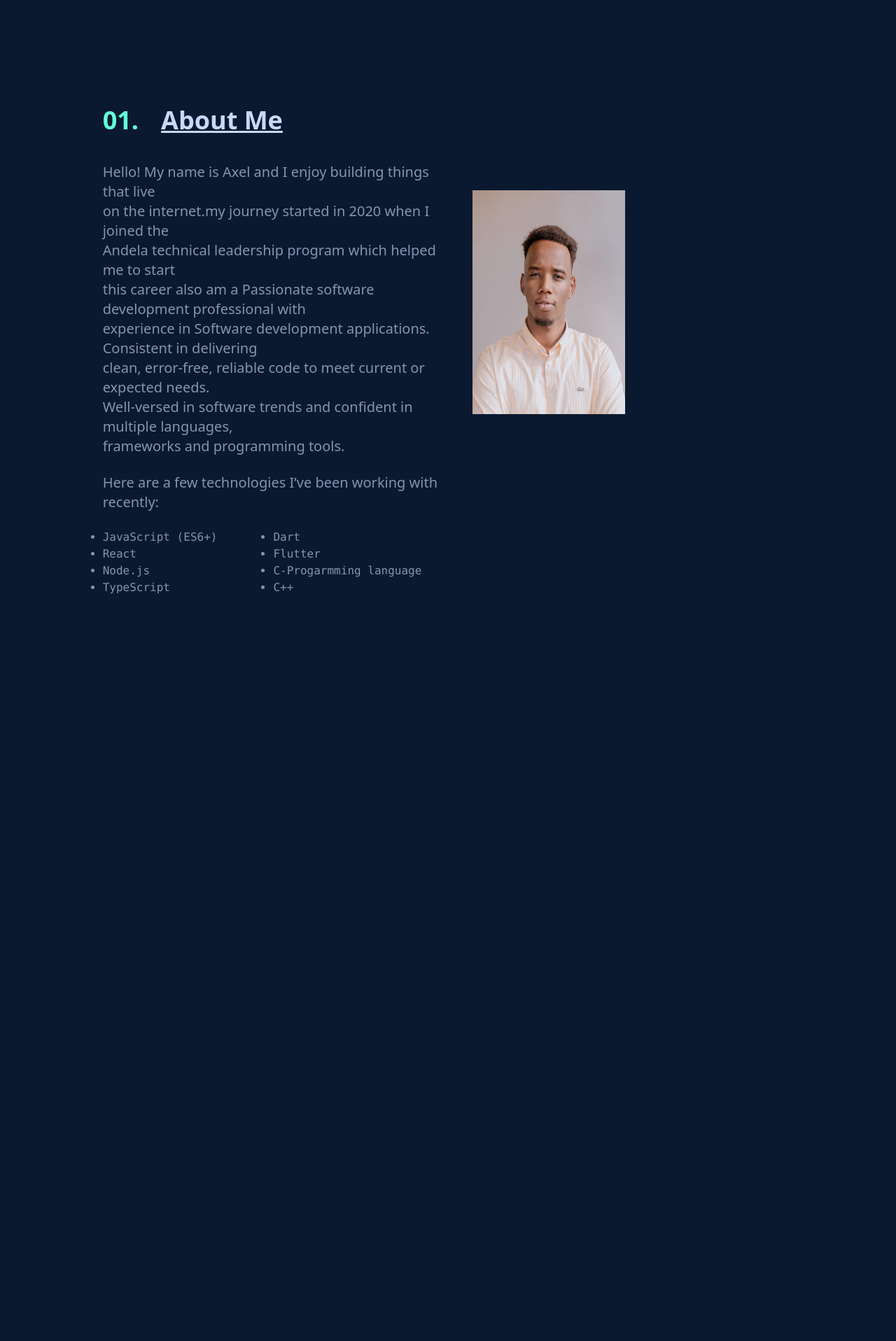
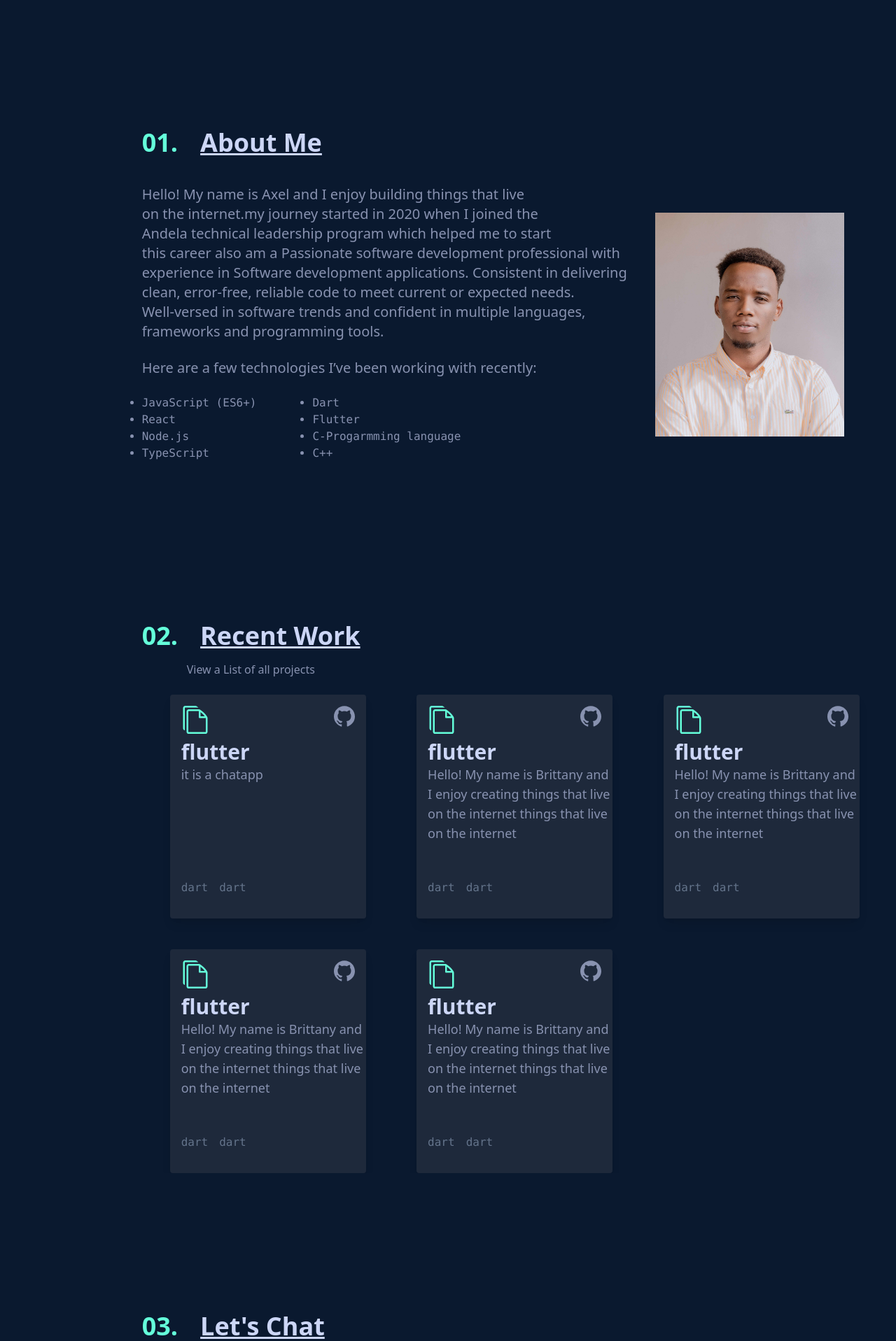
Before and after one commit to Xldivin/Portofolio-fe, a React (Create React App) app: page / in a window 1280 px wide. Shown: the part 880-2797 px from the top of the page at 70% size. Before the commit the page ends 1732 px from the top, so only its background shows below. Built offline with nearby package versions, Linux system fonts and the light colour scheme.

Commit message:
ft(responsiveness)
added the responsivenes of all pages

wip-ft-responsiveness

```diff
--- a/src/App.js
+++ b/src/App.js
@@ -16,6 +16,15 @@ function App() {
       <div className='grid grid-cols-12 grid-rows-12 overflow-x-hidden overflow-y-hidden'>
       <About />
       </div>
+      <div className='grid grid-cols-12 grid-rows-12 overflow-x-hidden overflow-y-hidden'>
+      <Project />
+      </div>
+      <div className='grid grid-cols-12 grid-rows-12 overflow-x-hidden overflow-y-hidden'>
+      <Contact />
+      </div>
+      {/* <div>
+      <Footer />
+      </div> */}
     </div>
   );
 }
--- a/src/components/Contact.js
+++ b/src/components/Contact.js
@@ -1,38 +1,48 @@
 import React from 'react'
+import { AiOutlineMail } from 'react-icons/ai';
 
 function Contact() {
   return (
-    <div className='col-start-2 col-end-11 row-start-2 row-end-11 bg-bgColor ml-28'>
-      <div className='mt-10 text-white text-4xl content-center'>
-      <span className='text-textGreenPhant'>03.</span>
-      <span className='text-textWhitePhant text-4xl ml-8 underline font-bold'>Get In Touch</span>
+    <div className='col-start-1 col-end-13 lg:col-start-2 col-end-13 row-start-2 row-end-13 md:col-start-2 bg-bgColor'>
+      <div className='ml-6 md:mt-36 ml-6 mr-10 lg:ml-24 mt-36'>
+      <div className='mt-24 text-white text-4xl'>
+      <span className='text-textGreenPhant font-bold'>03.</span>
+      <span className='text-textWhitePhant text-4xl ml-8 underline font-bold'>Let's Chat</span>
       </div>
-
-      <div className='mt-6 ml-6'>
+      <div className='mt-20 flex flex-col justify-around md:flex-col lg:flex-row'>
+        <div className='md:mt-2 lg:mt-16'>
         <p className='text-textWhittishPhant text-xl text-center'>
-            I'm Currently looking for the new opportunities, anything you want to share, my inbox is always open
+        I'm Currently looking for the new opportunities,<br/> anything you want to share, my inbox is always open
+        </p>
+        <p className='text-textWhittishPhant text-xl text-center mt-6'>
+        Let's create something together🤟🏾
+        </p>
+        <div className='flex mt-10 ml-16 md:ml-44 lg:ml-6'>
+            <span className='mt-1 '>
+            <AiOutlineMail size='30' className='text-textWhitePhant'/>
+            </span>
+            <p className='text-textWhittishPhant ml-6 mt-2'>
+              <a href='mailto:xldivin@gmail.com' rel='noopener noreferrer'>xldivin@gmail.com</a>
             </p>
           </div>
-      <div className='mt-20'>
-        <form className='bg-slate-800 w-70 h-80 shadow' action='https://getform.io/f/881976b0-219c-41fd-b627-d5713657826a' method='POST'>
+        </div>
+        <form className='bg-slate-800 w-full h-80 shadow md:w-full mt-6 lg:w-3/6' action='https://getform.io/f/881976b0-219c-41fd-b627-d5713657826a' method='POST'>
             <div>
-            <h3 className='text-center text-textWhittishPhant text-xl font-bold underline'>Contact Me</h3>
+            <h3 className='text-textWhitePhant text-2xl ml-32 underline font-bold md:ml-72'>Get In Touch</h3>
             </div>
-            <div className='flex items-center ml-72 mt-6'>
+            <div className='flex flex-col items-center'>
             <input
-                className='bg-slate-800 p-2 text-sm border-b-2 border-gray-400 outline-none opacity-50 focus:border-blue-400 w-60 text-white'
+            className='bg-slate-800 p-2 text-sm border-b-2 border-gray-400 outline-none opacity-50 focus:border-blue-400 w-4/6 text-white'
             placeholder='Enter Your Name'
             type='text'
             name='name'
             />
             <input
-                className='bg-slate-800 p-2 text-sm border-b-2 border-gray-400 outline-none opacity-50 focus:border-blue-400 ml-10 w-60 text-white'
+            className='bg-slate-800 p-2 text-sm border-b-2 border-gray-400 outline-none opacity-50 focus:border-blue-400 w-4/6 text-white'
             placeholder='Enter Your Email'
             type='text'
             name='email'
             />
-            </div>
-            <div className='flex flex-col h-screen items-center'>
             <input
             className='bg-slate-800 p-2 text-sm border-b-2 border-gray-400 outline-none opacity-50 focus:border-blue-400 w-4/6 text-white'
             placeholder='Enter Subject'
@@ -45,7 +55,9 @@ function Contact() {
             type='text'
             name='message'
             />
-            <button className='bg-white mt-10 w-20 rounded-lg'>
+            </div>
+            <div className='lg:ml-28 md:ml-20'>
+            <button className='bg-white w-20 ml-56 mt-10 md:ml-96'>
                 SEND
             </button>
             </div>
@@ -54,6 +66,7 @@ function Contact() {
         </div>
       </div>
       </div>
+    </div>
   )
 }
 
--- a/src/components/Main.js
+++ b/src/components/Main.js
@@ -2,8 +2,8 @@ import React from 'react'
 
 function Main() {
   return (
-    <div className='col-start-1 col-end-13 row-start-1 lg:col-start-2 col-end-11 row-start-2 row-end-13 md:col-start-2 col-end-9 bg-bgColor'>
-      <div className='ml-10 lg:ml-24 mt-36 md:mt-36 ml-6'>
+    <div className='col-start-1 col-end-13 row-start-1 lg:col-start-2 col-end-13 row-start-2 row-end-13 md:col-start-2 col-end-13 bg-bgColor'>
+      <div className='ml-6 lg:ml-24 relative top-24 md:mt-36 ml-6'>
         <div>
         <h1 className='text-textGreenPhant font-mono'>Hi, my name is </h1>
         </div>
--- a/src/components/NavBar.js
+++ b/src/components/NavBar.js
@@ -5,7 +5,7 @@ function Navbar() {
   return (
     <nav className= "top-0 sticky bg-slate-800 text-white py-4 flex justify-between lg:row-start-1 row-end-2 col-start-1 col-end-13">
       <div className='lg:mt-4 md:mt-4'>logo</div>
-      <div className='hidden lg:mt-4 md:mt-4'>
+      <div className='md:mt-4 block lg:mt-4 block'>
         <ol className='flex space-x-8 mr-6'>
           <li className='space-x-2'>
             <span className='text-textGreenPhant'>01.</span>
--- a/src/components/Project-Card.js
+++ b/src/components/Project-Card.js
@@ -5,7 +5,8 @@ import { SiGithub } from 'react-icons/si';
 function Project_Card({project}) {
   return (
     <div>
-      <div className='max-w-sm rounded overflow-hidden shadow-lg mt-6 h-80 w-75 bg-slate-800 shadow hover:shadow-lg hover:-translate-y-2'>
+      <div className='w-80 md:w-75 lg:w-80 '>
+      <div className='max-w-sm rounded overflow-hidden shadow-lg mt-6 h-80 bg-slate-800 shadow hover:shadow-lg hover:-translate-y-2 ml-10 md:w-75'>
         <div className='flex justify-between'>
           <ImFilesEmpty size={40} className='text-textGreenPhant ml-4 mt-4' />
           <SiGithub size={30} className='text-textWhittishPhant mr-4 mt-4' />
@@ -25,6 +26,7 @@ function Project_Card({project}) {
           </div>
         </div>
       </div>
+      </div>
     </div>
   )
 }
--- a/src/components/Project.js
+++ b/src/components/Project.js
@@ -30,21 +30,23 @@ function Project() {
         }
       ]
   return (
-    <div className='col-start-2 col-end-11 row-start-2 row-end-13 ml-28 '>
-      <div className='mt-10 text-white text-4xl content-center'>
+    <div className='col-start-1 col-end-13 md:col-start-2 col-end-13 lg:col-start-2 col-end-11 row-start-2 row-end-13 bg-bgColor'>
+      <div className='ml-6 md:mt-36 ml-6 mr-10 lg:ml-24 mt-36'>
+      <div className='mt-24 text-white text-4xl w-96'>
       <span className='text-textGreenPhant font-bold'>02.</span>
-      <span className='text-textWhitePhant text-4xl ml-8 underline font-bold'>Recent Works</span>
+      <span className='text-textWhitePhant text-4xl ml-8 underline font-bold'>Recent Work</span>
       </div>
       <div>
-        <p className='text-textWhittishPhant hover:text-textGreenPhant hover:underline ml-16 mt-4'>View a List of all projects</p>
+        <p className='text-textWhittishPhant hover:text-textGreenPhant hover:underline ml-16 mt-4 w-80'>View a List of all projects</p>
       </div>
-      <div className='grid grid-cols-4 gap-5'>
+      <div className='grid grid-cols-1 gap-5 md:grid-cols-2 gap-24 lg:grid-cols-3 gap-5'>
       {
             projects.map((project)=>{
                 return <Project_Card project={project} />
             })
       }
       </div>
+      </div>
     </div>
   )
 }
--- a/src/components/about.js
+++ b/src/components/about.js
@@ -4,14 +4,15 @@ import landing from './img/strikerpht_1.jpg'
 
 function about() {
   return (
-    <div className='col-start-1 col-end-13 row-start-1 ml-10 lg:col-start-2 col-end-11 row-start-2 row-end-13 md:col-start-2 col-end-9 bg-bgColor ml-10'>
+    <div className='col-start-1 col-end-13 row-start-1 lg:col-start-2 col-end-11 row-start-2 row-end-13 md:col-start-2 col-end-13 bg-bgColor'>
+      <div className='ml-6 lg:ml-24 mt-36 md:mt-36 ml-6'>
       <div className='mt-24 text-white text-4xl'>
       <span className='text-textGreenPhant font-bold'>01.</span>
       <span className='text-textWhitePhant text-4xl ml-8 underline font-bold'>About Me</span>
       </div>
       <div className='mt-10 flex lg:flex-row md:flex flex-col'>
       <div>
-      <p className='text-textWhittishPhant text-xl'>Hello! My name is Axel and I enjoy building things that live<br/>
+      <p className='text-textWhittishPhant text-xl md:w-70'>Hello! My name is Axel and I enjoy building things that live<br/>
       on the internet.my journey started in 2020 when I joined the<br/>
       Andela technical leadership program which helped me to start<br/>
       this career also am a Passionate software development professional with <br/>
@@ -48,6 +49,7 @@ function about() {
       />
       </div>
       </div>
+      </div>
     </div>
   )
 }
```
Lines whose indentation alone changed are shown as unchanged.
